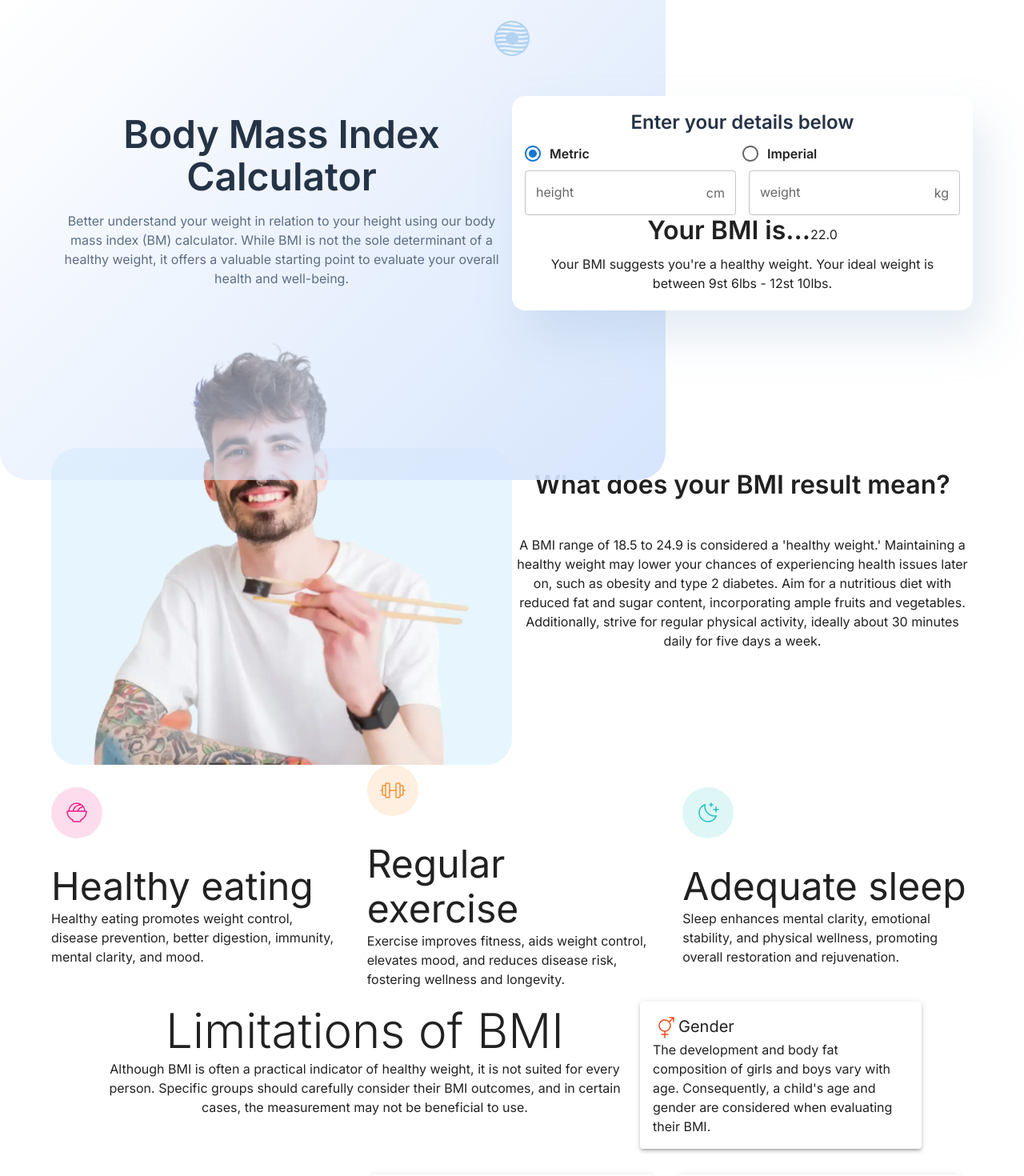
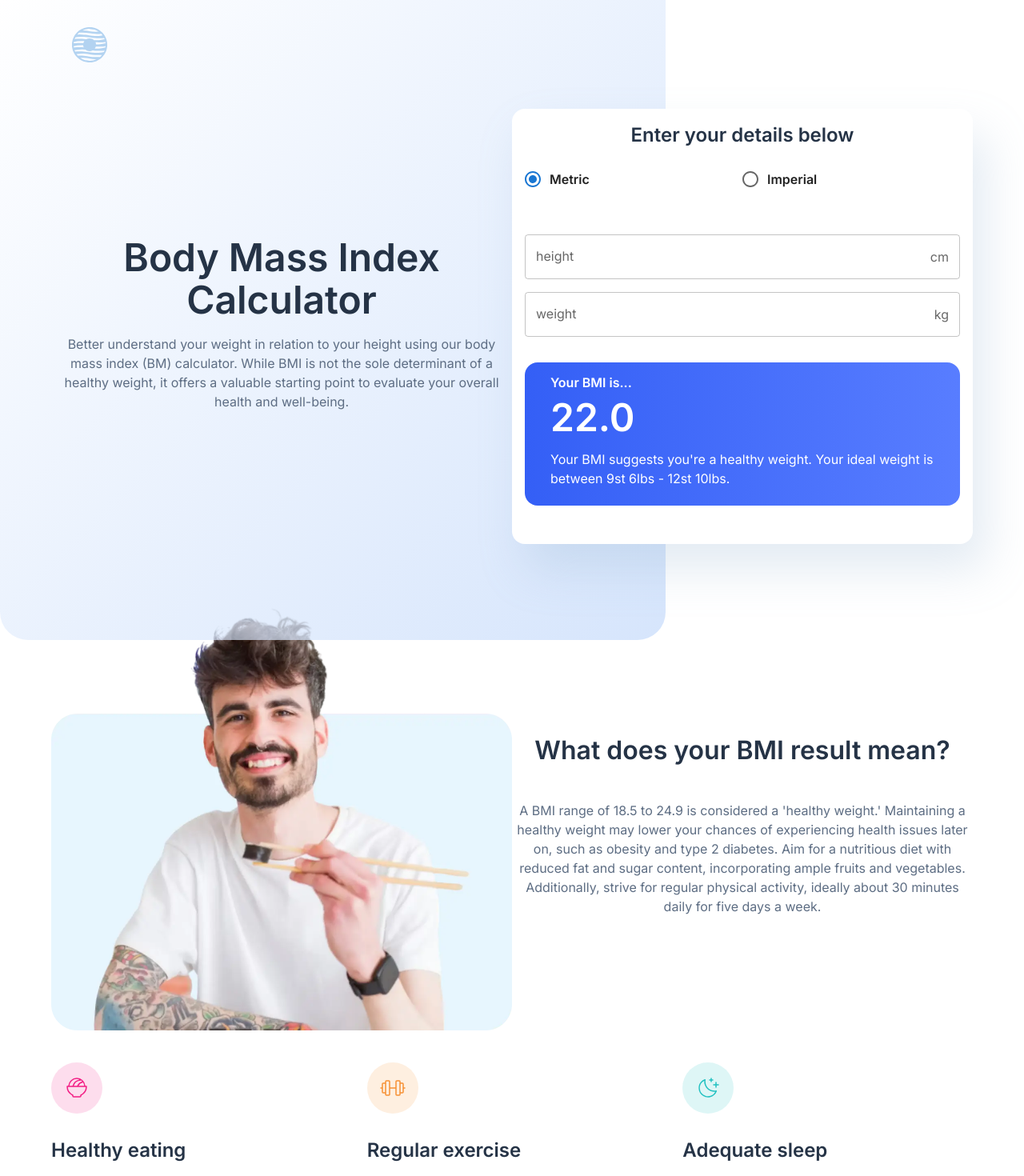
Before and after one commit to queseri/bmi-calculator, a React (Vite) app: page / in a window 1280 px wide. Shown: the top 1470 px of the page at 80% size. Built offline with nearby package versions, Linux system fonts and the light colour scheme.

Commit message:
general styling desktop

```diff
--- a/src/App.css
+++ b/src/App.css
@@ -19,6 +19,7 @@ img {
   padding: 1.5em;
   will-change: filter;
   transition: filter 300ms;
+  margin-block: .5rem;
 }
 
 .logo:hover {
--- a/src/App.tsx
+++ b/src/App.tsx
@@ -42,10 +42,13 @@ function App() {
   };
 
   return (
-    <Container>
+    <Container sx={{ paddingInline: "1.5rem" }}>
       {/* HEADER START */}
       <Box component={"header"}>
-        <Grid container justifyContent={"center"} alignItems={"center"}>
+        <Grid container justifyContent={{
+          xs: "center",
+          md: "flex-start",
+        }} alignItems={"center"}>
           <Grid
             item
             component={"a"}
@@ -55,7 +58,10 @@ function App() {
             <img className="logo" src={Logo} alt="Bmi" />
           </Grid>
         </Grid>
-
+      </Box>
+      {/* HEADER END */}
+      {/* MAIN START */}
+      <Box component={"main"}>
         <Grid container justifyContent={"center"} alignItems={"center"}>
           <Grid
             item
@@ -68,13 +74,17 @@ function App() {
                 content: '""',
                 top: 0,
                 left: 0,
+                borderBottom: {
+                  xs: "1px solid black",
+                  sm: "none",
+                },
                 width: {
                   xs: "100%",
                   md: "65%",
                 },
                 height: {
                   xs: "100%",
-                  md: "75%",
+                  md: "100%",
                 },
                 // backgroundColor: "#D6E5FC",
                 zIndex: -1,
@@ -88,22 +98,18 @@ function App() {
             <Typography
               variant="h1"
               gutterBottom
-              sx={{
-                fontSize: "3rem",
-                color: "hsla(215, 31%, 21%, 1)",
-                fontWeight: 600,
-                lineHeight: 1.1,
-              }}
+              fontSize={"3rem"}
+              fontWeight={600}
+              lineHeight={1.1}
+              color={"hsla(215, 31%, 21%, 1)"}
             >
               Body Mass Index Calculator
             </Typography>
             <Typography
               variant="body1"
+              lineHeight={1.5}
+              color={"hsla(215, 17%, 44%, 1)"}
               gutterBottom
-              sx={{
-                color: "hsla(215, 17%, 44%, 1)",
-                lineHeight: 1.5,
-              }}
             >
               Better understand your weight in relation to your height using our
               body mass index (BM) calculator. While BMI is not the sole
@@ -122,12 +128,12 @@ function App() {
             <Box
               component={"form"}
               noValidate
+              borderRadius={"16px"}
+              margin={"24px auto"}
+              padding={"16px"}
+              boxShadow={"16px 32px 56px 0px rgba(143, 174, 207, 0.25)"}
               sx={{
-                borderRadius: "16px",
                 background: "#FFF",
-                margin: "24px auto",
-                padding: "16px",
-                boxShadow: "16px 32px 56px 0px rgba(143, 174, 207, 0.25)",
               }}
             >
               <FormControl fullWidth>
@@ -149,6 +155,9 @@ function App() {
                   value={value}
                   onChange={handleChange}
                   name="measurement-group"
+                  sx={{
+                    marginBlock: "1rem",
+                  }}
                 >
                   <FormControlLabel
                     sx={{
@@ -175,19 +184,44 @@ function App() {
                 </RadioGroup>
               </FormControl>
               {value === "metric" ? <Metric /> : <Imperial />}
-              <Box>
+              <Box
+                borderRadius={"16px"}
+                textAlign={"left"}
+                paddingX={"2rem"}
+                paddingY={"1rem"}
+                marginBottom={"2rem"}
+                marginTop={"2rem"}
+                sx={{
+                  background:
+                    "linear-gradient(90deg, #345FF6 0%, #587DFF 100%)",
+                }}
+              >
                 <Typography
                   variant="h2"
                   gutterBottom
-                  sx={{
-                    fontSize: "2rem",
-                    fontWeight: 600,
-                  }}
+                  color="var(--pure-white, #FFF)"
+                  fontWeight={600}
+                  fontSize={"1rem"}
+                  display={"flex"}
+                  flexDirection={"column"}
                 >
                   Your BMI is...
-                  <Typography component="span">22.0</Typography>
+                  <Typography
+                    component="span"
+                    fontSize={"3rem"}
+                    lineHeight={1.1}
+                    fontWeight={600}
+                    paddingBottom={".5rem"}
+                    paddingTop={".5rem"}
+                  >
+                    22.0
+                  </Typography>
                 </Typography>
-                <Typography variant="body1" gutterBottom>
+                <Typography
+                  variant="body1"
+                  gutterBottom
+                  color="var(--pure-white, #FFF); "
+                >
                   Your BMI suggests you're a healthy weight. Your ideal weight
                   is between 9st 6lbs - 12st 10lbs.
                 </Typography>
@@ -195,11 +229,13 @@ function App() {
             </Box>
           </Grid>
         </Grid>
-      </Box>
-      {/* HEADER END */}
-      {/* MAIN START */}
-      <Box component={"main"}>
-        <Grid container justifyContent={"center"} alignItems={"center"}>
+
+        <Grid
+          container
+          justifyContent={"center"}
+          alignItems={"center"}
+          paddingY={"2.5rem"}
+        >
           <Grid item sm={6}>
             <img src={ManEating} alt="man eating with sticks" />
           </Grid>
@@ -208,15 +244,14 @@ function App() {
             <Typography
               variant="h2"
               gutterBottom
-              sx={{
-                fontSize: "2rem",
-                fontWeight: 600,
-                paddingBlock: "2rem",
-              }}
+              color={"hsla(215, 31%, 21%, 1)"}
+              fontSize={"2rem"}
+              fontWeight={600}
+              paddingY={"2rem"}
             >
               What does your BMI result mean?
             </Typography>
-            <Typography variant="body1">
+            <Typography variant="body1" color={"hsla(215, 17%, 44%, 1)"}>
               {" "}
               A BMI range of 18.5 to 24.9 is considered a 'healthy weight.'
               Maintaining a healthy weight may lower your chances of
@@ -256,12 +291,21 @@ function App() {
           container
           spacing={2}
           justifyContent={"center"}
+          alignItems={"stretch"}
           width={"100%"}
           margin={"auto"}
         >
-          <Grid item xs={12} md={7}>
-            <Typography variant="h2">Limitations of BMI</Typography>
-            <Typography>
+          <Grid item xs={12} md={7} paddingY={"2.5rem"} paddingTop={0}>
+            <Typography
+              variant="h2"
+              color={"hsla(215, 31%, 21%, 1)"}
+              fontSize={"2rem"}
+              fontWeight={600}
+              gutterBottom
+            >
+              Limitations of BMI
+            </Typography>
+            <Typography color={"hsla(215, 17%, 44%, 1)"}>
               Although BMI is often a practical indicator of healthy weight, it
               is not suited for every person. Specific groups should carefully
               consider their BMI outcomes, and in certain cases, the measurement
--- a/src/components/BmiLimitations.tsx
+++ b/src/components/BmiLimitations.tsx
@@ -15,11 +15,9 @@ function BmiLimitations(props: {
         "&:last-child": {
           justifySelf: "center",
           paddingBlock: "2rem",
-        //  margin: "auto",
         },
         "&:nth-last-child(2)": {
           justifySelf: "center",
-        //  margin: "auto",
         },
       }}
     >
@@ -29,6 +27,7 @@ function BmiLimitations(props: {
           justifyContent={"flex-start"}
           fontWeight={600}
           alignItems={"center"}
+          gap={"1rem"}
         >
           <img src={props.img} alt="" />
           <Typography variant="h3" fontSize={"1.25rem"}>
@@ -36,7 +35,7 @@ function BmiLimitations(props: {
             {props.title}
           </Typography>
         </Box>
-        <Typography variant="body1" textAlign={"left"}>
+        <Typography variant="body1" textAlign={"left"} marginY={"1.5rem"}>
           {props.content}
         </Typography>
       </Paper>
--- a/src/components/BmiPractices.tsx
+++ b/src/components/BmiPractices.tsx
@@ -24,10 +24,21 @@ function BmiPractices(props: {
     >
       <img src={props.img} alt="" />
       <Box>
-        <Typography variant="h3" sx={{ textAlign: "left" }}>
+        <Typography
+          variant="h3"
+          color={"hsla(215, 31%, 21%, 1)"}
+          textAlign={"left"}
+          fontSize={"1.5rem"}
+          fontWeight={600}
+        >
           {props.heading}
         </Typography>
-        <Typography variant="body1" sx={{ textAlign: "left" }}>
+        <Typography
+          variant="body1"
+          textAlign={"left"}
+          paddingY={"1.5rem"}
+          color={"hsla(215, 17%, 44%, 1)"}
+        >
           {props.content}
         </Typography>
       </Box>
--- a/src/components/Imperial.tsx
+++ b/src/components/Imperial.tsx
@@ -4,13 +4,20 @@ import InputText from "./InputText";
 function Imperial() {
   return (
     <Box component={Grid} container rowGap={2}>
-      <Grid container columnGap={2} flexDirection={"row"} flexWrap={"nowrap"}>
+      <Grid
+        container
+        columnGap={2}
+        flexDirection={"row"}
+        flexWrap={"nowrap"}
+        marginBottom={"1rem"}
+        marginTop={"1rem"}
+      >
         <InputText measure="ft" label="height" />
-        <InputText measure="in" label="height"/>
+        <InputText measure="in" label="height" />
       </Grid>
       <Grid container columnGap={2} flexDirection={"row"} flexWrap={"nowrap"}>
-        <InputText measure="st" label="weight"/>
-        <InputText measure="lbs" label="weight"/>
+        <InputText measure="st" label="weight" />
+        <InputText measure="lbs" label="weight" />
       </Grid>
     </Box>
   );
--- a/src/components/InputText.tsx
+++ b/src/components/InputText.tsx
@@ -1,11 +1,11 @@
 import { FormControl, InputAdornment, TextField } from "@mui/material";
 
 function InputText(props: { measure: string, label: string }) {
-  function onChange(evt: { target: { value: any; }; }) {
+  function onChange(evt: { target: { value: string; }; }) {
     console.log(evt.target.value);
   }
   return (
-    <FormControl fullWidth variant="filled">
+    <FormControl fullWidth variant="filled" >
       <TextField
         label={props.label}
         variant={"outlined"}
--- a/src/components/Metric.tsx
+++ b/src/components/Metric.tsx
@@ -3,11 +3,18 @@ import InputText from "./InputText";
 
 function Metric() {
   return (
-    <Grid container columnGap={2} flexDirection={"row"} flexWrap={"nowrap"}>
-      <Box component={Grid} item xs={6}>
+    <Grid
+      container
+      spacing={2}
+      flexDirection={"column"}
+      flexWrap={"nowrap"}
+      marginBottom={"1rem"}
+      marginTop={"1rem"}
+    >
+      <Box component={Grid} item xs={12}>
         <InputText measure="cm" label="height" />
       </Box>
-      <Box component={Grid} item xs={6}>
+      <Box component={Grid} item xs={12}>
         <FormControl fullWidth variant="standard">
           <InputText measure="kg" label="weight" />
         </FormControl>
```
